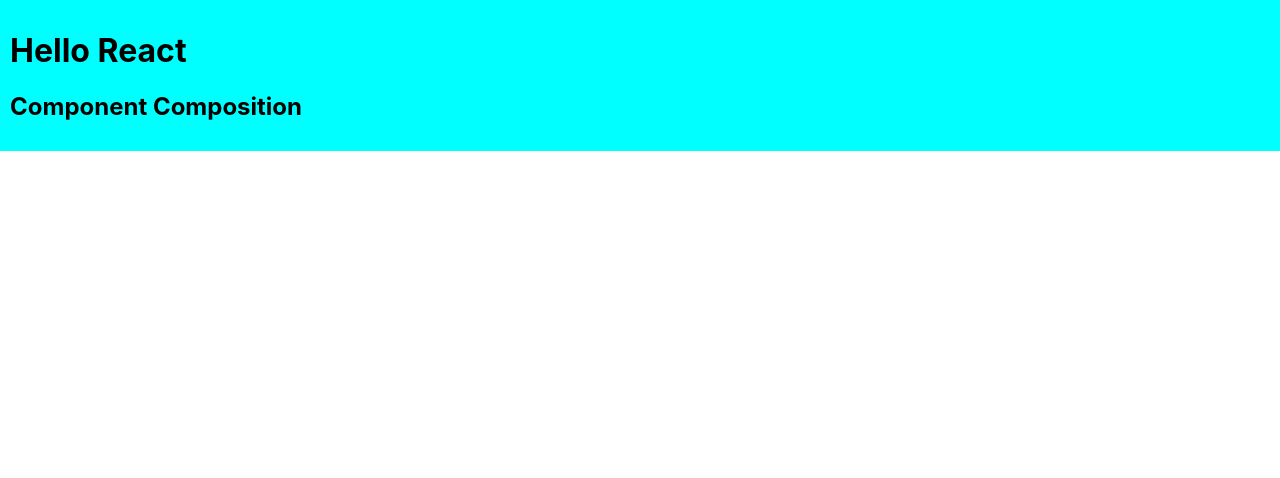
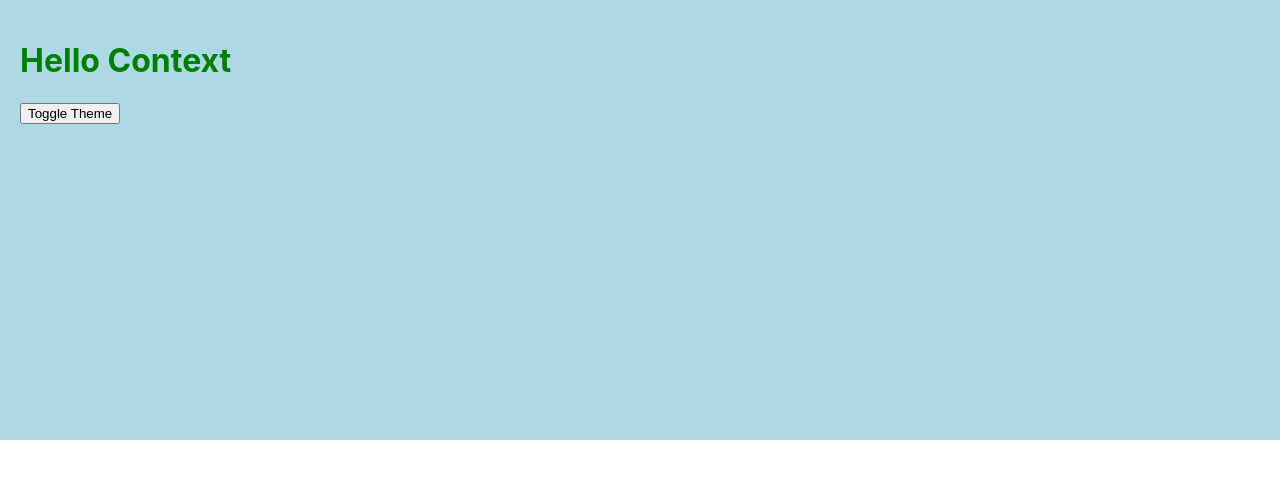
Before and after one commit to YanLinAung123/React_Test, a React (Create React App) app: page / in a window 1280 px wide. Shown: the top 478 px of the page. Built offline with nearby package versions, Linux system fonts and the light colour scheme.

Commit message:
swith theme with context

```diff
--- a/src/App.js
+++ b/src/App.js
@@ -1,11 +1,33 @@
-import Toolbar from './Toolbar';
+import {createContext,useContext,useState} from "react";
+const ThemeContext=createContext();
 export default function App(){
+  const [theme,setTheme]=useState("light");
+  return (
+    <ThemeContext.Provider value={{theme,setTheme}}>
+      <div style={{
+        minHeight:400,
+        color:"green",
+        padding:20,
+        background:theme==="light" ? "lightblue":"darkblue",
+      }}>
+        <Header />
+      </div>
+    </ThemeContext.Provider>
+  );
+}
+function Header(){
+  return <Title />;
+}
+function Title(){
+  const {theme,setTheme}=useContext(ThemeContext);
   return (
     <div>
-      <Toolbar>
-        <h1>Hello React</h1>
-        <h2>Component Composition</h2>
-      </Toolbar>
+      <h1>Hello Context</h1>
+      <button onClick={()=>{
+        setTheme(
+          theme==="light"?"dark":"light"
+        )
+      }}>Toggle Theme</button>
     </div>
   );
 }
--- a/src/Toolbar.js
+++ b/src/Toolbar.js
@@ -1,7 +1,17 @@
 import './Toolbar.css';
 export default function Toolbar(props){
+    const styles={
+        toolbar:{
+            marginBottom:20,
+            border:'1px solid red',
+        },
+        dark:{
+            background:'purple',
+            color:'white'
+        }
+    };
     return (
-        <div className="toolbar">
+        <div style={styles.toolbar , styles.dark}>
             {props.children}
         </div>
     );
```
Also changed, not shown: src/context.js (added, +17 -0 lines).
